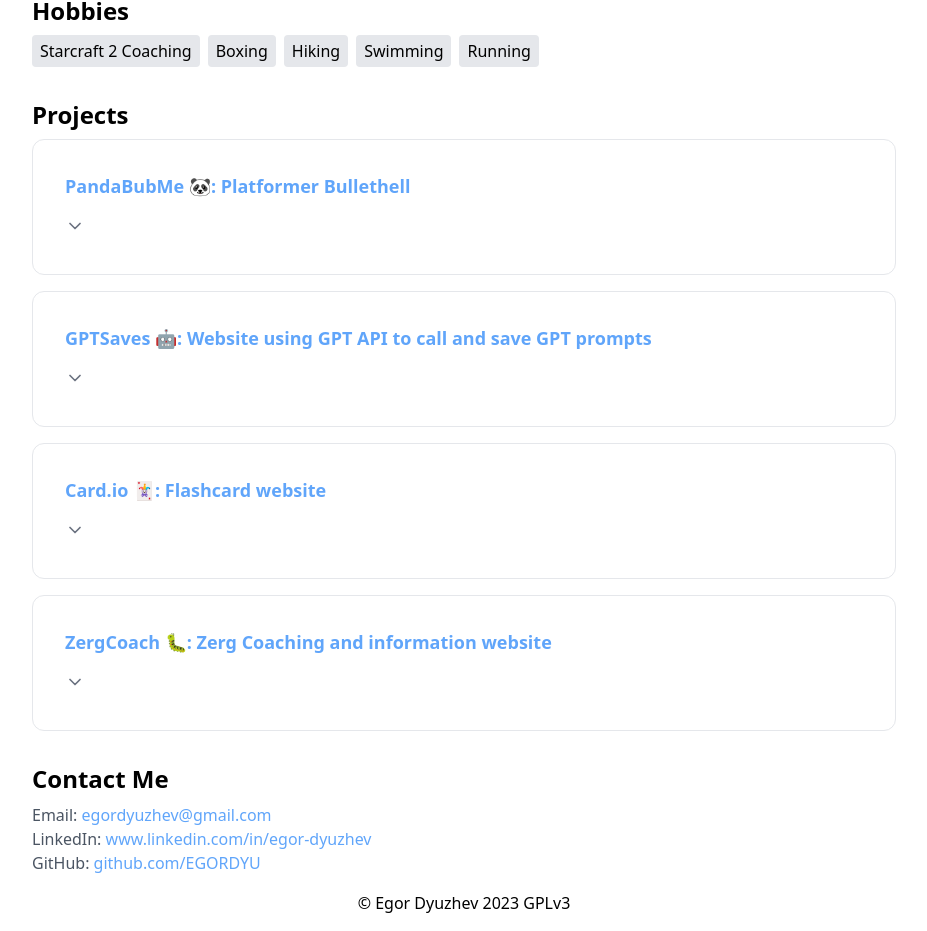
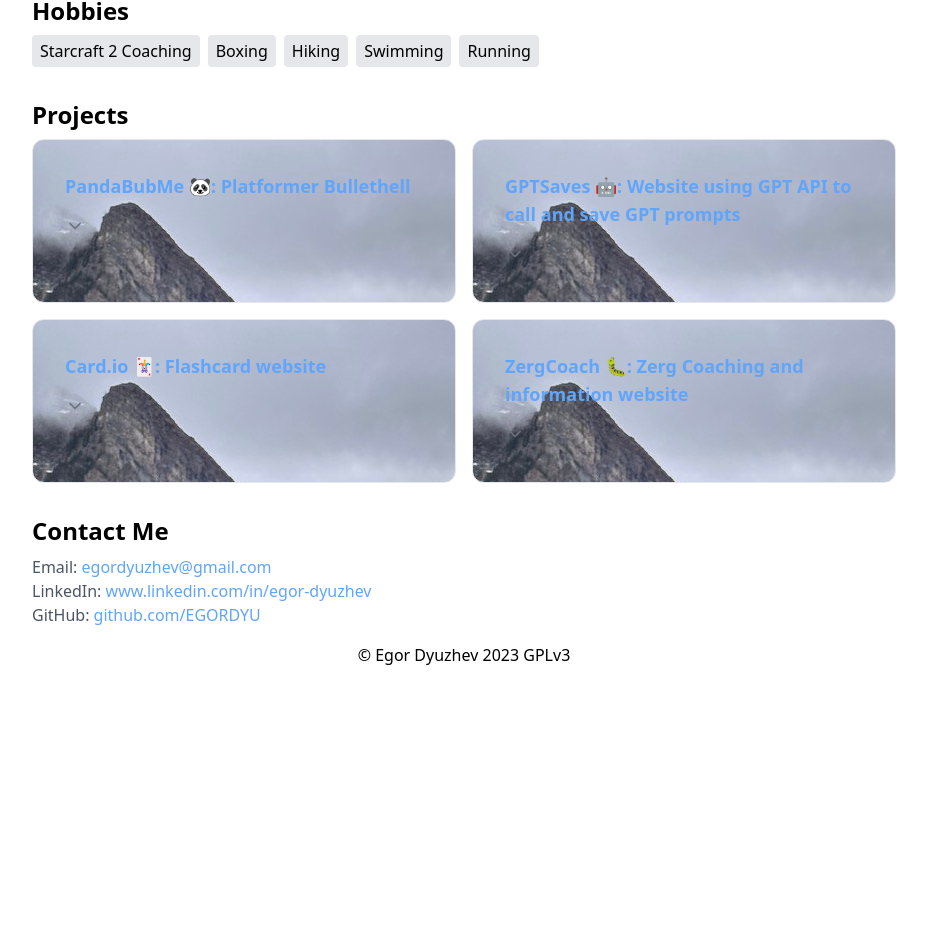
Before and after one commit to EGORDYU/next-portfolio, a Next.js app: page / in a window 1280 px wide. Shown: the part 720-1651 px from the top of the page, without its empty margins (176-1103 px from the left). After the commit the page ends 1403 px from the top, so only its background shows below. Built offline with nearby package versions, Linux system fonts and the light colour scheme.

Commit message:
modal working

```diff
--- /dev/null
+++ b/pages/hobbies.js
@@ -0,0 +1,9 @@
+const hobbies = [
+    'Starcraft 2 Coaching',
+    'Boxing',
+    'Hiking',
+    'Swimming',
+    'Running'
+  ]
+
+export default hobbies;
--- a/pages/index.js
+++ b/pages/index.js
@@ -6,64 +6,22 @@ import { motion } from 'framer-motion';
 import { Link as ScrollLink, animateScroll as scroll, scroller } from 'react-scroll';
 import styles from '../styles/animations.module.css';
 import '../styles/Home.module.css';
+import '../styles/Projects.module.css';
+import '../styles/Modal.module.css';
+import projects from './projects';
+import skills from './skills';
+import hobbies from './hobbies';
+import Modal from './modal';
 
 
+//more pictures
 
-const projects = [
-  {
-    title: 'PandaBubMe 🐼',
-    description: 'Platformer Bullethell',
-    link: 'https://egordyu.github.io/project-1/',
-    additionalDescription:
-      'As part of my coursework, I designed and coded an interactive platformer game with a panda character using canvas and HTML/JavaScript. I researched various platformer games for inspiration, designed the game\'s characters and environment, and incorporated game mechanics to make it engaging. The final product was a fun and interactive game that received positive feedback and helped me improve my coding and game design skills.',
-  },
-  {
-    title: 'GPTSaves 🤖',
-    description: 'Website using GPT API to call and save GPT prompts',
-    link: 'https://gptsaves-deployment-project2.herokuapp.com/',
-    additionalDescription:
-      'I developed a website that allows users to communicate with ChatGPT, a chatbot, and securely save their conversations. I integrated the ChatGPT API, designed the UI/UX using HTML, CSS, and JavaScript, and connected it to a PostgreSQL database for secure storage. The website received positive feedback and improved my web development skills, particularly in working with APIs, UI/UX design, database connectivity, and user security.',
-  },
-  {
-    title: 'Card.io 🃏',
-    description: 'Flashcard website',
-    link: 'https://velvety-croissant-33ec85.netlify.app/decks',
-    additionalDescription:
-      'I created a flashcard website called Card.io, which allows users to create and study decks of flashcards. The website features an intuitive user interface, responsive design, and seamless integration of flashcard functionality. Users can easily create, edit, and review flashcards, making it a valuable tool for learning and studying various subjects.',
-  },
-  {
-    title: 'ZergCoach 🐛',
-    description: 'Zerg Coaching and information website',
-    link: 'https://main--lustrous-kulfi-ced407.netlify.app/',
-    additionalDescription:
-      'ZergCoach is a website dedicated to providing coaching and information about playing Zerg in StarCraft II. It offers comprehensive guides, strategies, and tips for Zerg players of all skill levels. The website also features a community forum where players can discuss strategies, share replays, and connect with other Zerg enthusiasts. Whether you\'re a beginner or an experienced Zerg player, ZergCoach is your go-to resource for improving your gameplay and staying updated with the latest Zerg strategies.',
-  },
-  // Add more projects here...
-];
-
-const skills = [
-  'JavaScript',
-  'CSS',
-  'Postgres',
-  'MongoDB',
-  'React',
-  'Python',
-  'Django',
-  'Next.js',
-  'Tailwind CSS',
-  // Add more skills here...
-];
-const hobbies = [
-  'Starcraft 2 Coaching',
-  'Boxing',
-  'Hiking',
-  'Swimming',
-  'Running'
-]
 export default function Home() {
   const { theme, setTheme } = useTheme();
   const [expandedIndex, setExpandedIndex] = useState(-1);
   const [activeLink, setActiveLink] = useState('about');
+  const [selectedProject, setSelectedProject] = useState(null);
+  const [isModalOpen, setIsModalOpen] = useState(false);
 
   const toggleTheme = () => {
     setTheme(theme === 'dark' ? 'light' : 'dark');
@@ -130,15 +88,14 @@ export default function Home() {
   dark:hover:bg-white dark:hover:text-black
   dark:bg-black dark:text-white"
           >
-  {theme === 'dark' ? 'Toggle Light Mode' : 'Toggle Dark Mode'}
+            {theme === 'light' ? 'Toggle Dark Mode' : 'Toggle Light Mode'}
           </button>
           NAVIGATION
           <ScrollLink
             to="about"
             smooth={true}
             duration={500}
-      className={`text-3xl font-semibold mb-4 py-2 px-4 rounded-full hover:bg-red-300 outline ${
-        styles['navigation-link']
+            className={`text-3xl font-semibold mb-4 py-2 px-4 rounded-full hover:bg-red-300 outline ${styles['navigation-link']
               } ${styles['about-link']} ${activeLink === 'about' ? 'activeNavLink' : ''}`}
             onClick={() => setExpandedIndex(-1)}
           >
@@ -148,8 +105,7 @@ export default function Home() {
             to="skills"
             smooth={true}
             duration={500}
-      className={`text-3xl font-semibold mb-4 py-2 px-4 rounded-full hover:bg-blue-300 outline ${
-        styles['navigation-link']
+            className={`text-3xl font-semibold mb-4 py-2 px-4 rounded-full hover:bg-blue-300 outline ${styles['navigation-link']
               } ${styles['skills-link']} ${activeLink === 'skills' ? 'activeNavLink' : ''}`}
             onClick={() => setExpandedIndex(-1)}
           >
@@ -159,8 +115,7 @@ export default function Home() {
             to="projects"
             smooth={true}
             duration={500}
-      className={`text-3xl font-semibold mb-4 py-2 px-4 rounded-full hover:bg-purple-300 outline ${
-        styles['navigation-link']
+            className={`text-3xl font-semibold mb-4 py-2 px-4 rounded-full hover:bg-purple-300 outline ${styles['navigation-link']
               } ${styles['projects-link']} ${activeLink === 'projects' ? 'activeNavLink' : ''}`}
             onClick={() => setExpandedIndex(-1)}
           >
@@ -170,8 +125,7 @@ export default function Home() {
             to="contact"
             smooth={true}
             duration={500}
-      className={`text-3xl font-semibold mb-4 py-2 px-4 rounded-full hover:bg-green-300 outline ${
-        styles['navigation-link']
+            className={`text-3xl font-semibold mb-4 py-2 px-4 rounded-full hover:bg-green-300 outline ${styles['navigation-link']
               } ${styles['contact-link']} ${activeLink === 'contact' ? 'activeNavLink' : ''}`}
             onClick={() => setExpandedIndex(-1)}
           >
@@ -292,7 +246,7 @@ export default function Home() {
           >
             Projects
           </motion.h1>
-  <ul className="grid grid-cols-1 gap-4">
+          <ul className="grid grid-cols-2 gap-4">
             {projects.map((project, index) => (
               <motion.li
                 key={index}
@@ -300,14 +254,17 @@ export default function Home() {
                 animate={{ opacity: 1, translateY: 0 }}
                 transition={{ duration: 0.8, delay: 1.2 + index * 0.2 }}
                 className={`border dark:border-gray-700 p-8 rounded-xl project ${styles['animation-fade-in']}`}
+                style={{ backgroundImage: `url(${project.bgImage})` }}
               >
-        <div>
+                <div onClick={() => setSelectedProject(project)}>
                   <a
-            href={project.link}
                     target="_blank"
                     rel="noopener noreferrer"
                     className="text-blue-600 hover:underline dark:text-blue-400 text-lg font-semibold"
-            onClick={() => toggleExpand(index)}
+                    onClick={() => {
+                      setSelectedProject(project);
+                      setIsModalOpen(true);
+                    }}
                   >
                     {project.title}: {project.description}
                   </a>
@@ -327,14 +284,20 @@ export default function Home() {
                     transition={{ duration: 0.4 }}
                     className={`mt-4 ${styles['animation-fade-in']}`}
                   >
-            <p className="text-lg">{project.additionalDescription}</p>
+                    {/* <p className="text-lg">{project.additionalDescription}</p> */}
                     {/* Add any additional content you want to show when expanded */}
                   </motion.div>
                 )}
               </motion.li>
             ))}
           </ul>
+
+          {selectedProject && (
+            <Modal isOpen={isModalOpen} onClose={() => setIsModalOpen(false)} project={selectedProject} />
+          )}
+
         </section>
+
 
 
         <section id="contact">
--- /dev/null
+++ b/pages/modal.js
@@ -0,0 +1,21 @@
+import styles from '../styles/Modal.module.css';
+
+const Modal = ({ isOpen, onClose, project }) => {
+    if (!isOpen || !project) {
+      return null;
+    }
+
+    return (
+      <div className={styles.modalOverlay} onClick={onClose}>
+        <div className={styles.modalContent} onClick={(e) => e.stopPropagation()}>
+          <button className={styles.closeButton} onClick={onClose}>
+            Close
+          </button>
+          <h2>{project.title}</h2>
+          <p>{project.description}</p>
+          {/* Add any additional project details you want to display */}
+        </div>
+      </div>
+    );
+  };
+export default Modal;
--- a/pages/projects.js
+++ b/pages/projects.js
@@ -1,37 +1,36 @@
-import Head from 'next/head';
-import Link from 'next/link';
-import styles from '@/styles/Projects.module.css';
-
 const projects = [
   {
-    title: 'Project 1',
-    description: 'Description of project 1',
-    link: '/projects/project1',
+    title: 'PandaBubMe 🐼',
+    description: 'Platformer Bullethell',
+    link: 'https://egordyu.github.io/project-1/',
+    additionalDescription:
+      'As part of my coursework, I designed and coded an interactive platformer game with a panda character using canvas and HTML/JavaScript. I researched various platformer games for inspiration, designed the game\'s characters and environment, and incorporated game mechanics to make it engaging. The final product was a fun and interactive game that received positive feedback and helped me improve my coding and game design skills.',
+    bgImage:'/egor.png',
+  },
+  {
+    title: 'GPTSaves 🤖',
+    description: 'Website using GPT API to call and save GPT prompts',
+    link: 'https://gptsaves-deployment-project2.herokuapp.com/',
+    additionalDescription:
+      'I developed a website that allows users to communicate with ChatGPT, a chatbot, and securely save their conversations. I integrated the ChatGPT API, designed the UI/UX using HTML, CSS, and JavaScript, and connected it to a PostgreSQL database for secure storage. The website received positive feedback and improved my web development skills, particularly in working with APIs, UI/UX design, database connectivity, and user security.',
+    bgImage:'/egor.png',
+  },
+  {
+    title: 'Card.io 🃏',
+    description: 'Flashcard website',
+    link: 'https://velvety-croissant-33ec85.netlify.app/decks',
+    additionalDescription:
+      'I created a flashcard website called Card.io, which allows users to create and study decks of flashcards. The website features an intuitive user interface, responsive design, and seamless integration of flashcard functionality. Users can easily create, edit, and review flashcards, making it a valuable tool for learning and studying various subjects.',
+    bgImage:'/egor.png',
+  },
+  {
+    title: 'ZergCoach 🐛',
+    description: 'Zerg Coaching and information website',
+    link: 'https://main--lustrous-kulfi-ced407.netlify.app/',
+    additionalDescription:
+      'ZergCoach is a website dedicated to providing coaching and information about playing Zerg in StarCraft II. It offers comprehensive guides, strategies, and tips for Zerg players of all skill levels. The website also features a community forum where players can discuss strategies, share replays, and connect with other Zerg enthusiasts. Whether you\'re a beginner or an experienced Zerg player, ZergCoach is your go-to resource for improving your gameplay and staying updated with the latest Zerg strategies.',
+    bgImage:'/egor.png',
   },
   // Add more projects here...
 ];
-
-export default function Projects() {
-  return (
-    <>
-      <Head>
-        <title>Egor Dyuzhev - Projects</title>
-        <meta name="description" content="A showcase of my projects." />
-        <link rel="icon" href="/favicon.ico" />
-      </Head>
-
-      <main className={styles.main}>
-        <h1 className={styles.title}>Projects</h1>
-        <ul>
-          {projects.map((project, index) => (
-            <li key={index}>
-              <Link href={project.link}>
-                <a>{project.title}: {project.description}</a>
-              </Link>
-            </li>
-          ))}
-        </ul>
-      </main>
-    </>
-  );
-}
+export default projects;
--- a/pages/skills.js
+++ b/pages/skills.js
@@ -1,6 +1,3 @@
-import Head from 'next/head';
-import styles from '@/styles/Skills.module.css';
-
 const skills = [
   'JavaScript',
   'CSS',
@@ -10,26 +7,8 @@ const skills = [
   'Python',
   'Django',
   'Next.js',
+  'Tailwind CSS',
   // Add more skills here...
 ];
 
-export default function Skills() {
-  return (
-    <>
-      <Head>
-        <title>Egor Dyuzhev - Skills</title>
-        <meta name="description" content="A list of my skills." />
-        <link rel="icon" href="/favicon.ico" />
-      </Head>
-
-      <main className={styles.main}>
-        <h1 className={styles.title}>Skills</h1>
-        <ul>
-          {skills.map((skill, index) => (
-            <li key={index}>{skill}</li>
-          ))}
-        </ul>
-      </main>
-    </>
-  );
-}
+export default skills;
--- /dev/null
+++ b/styles/Modal.module.css
@@ -0,0 +1,26 @@
+.modalOverlay {
+    position: fixed;
+    top: 0;
+    left: 0;
+    right: 0;
+    bottom: 0;
+    background-color: rgba(0, 0, 0, 0.5);
+    display: flex;
+    justify-content: center;
+    align-items: center;
+  }
+
+  .modalContent {
+    background-color: #fff;
+    padding: 20px;
+    border-radius: 4px;
+  }
+
+  .closeButton {
+    position: absolute;
+    top: 10px;
+    right: 10px;
+    background: none;
+    border: none;
+    cursor: pointer;
+  }
```
Lines whose indentation alone changed are shown as unchanged.
